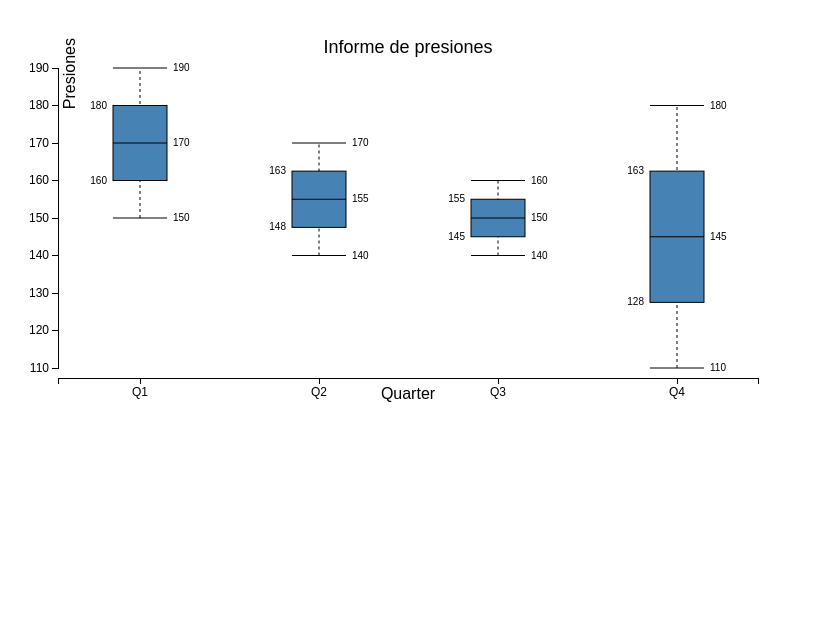
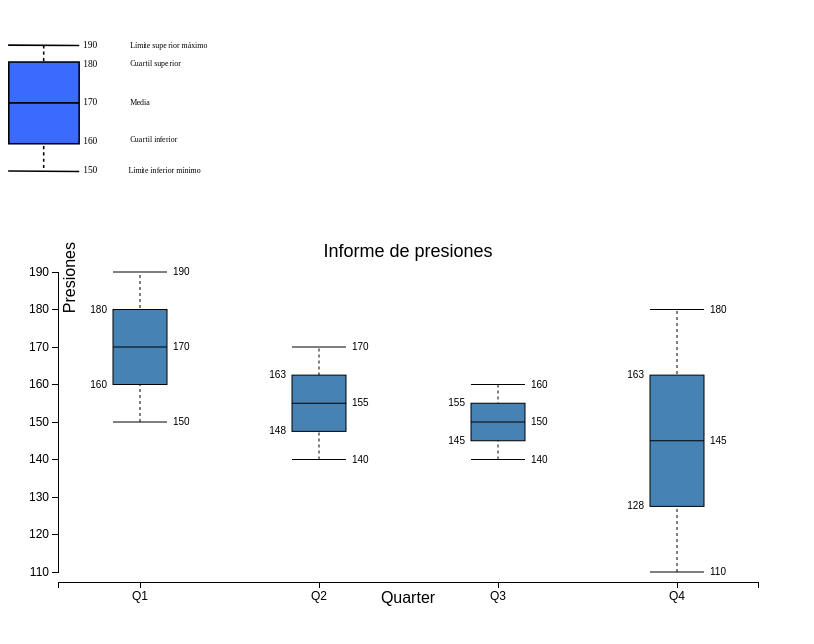
Before and after one commit to gramirezcarrero/d3graph, a plain HTML site: page index.html in a window 1280 px wide. Shown: the whole page, without its empty margins (0-814 px from the left). Drawn offline with Linux system fonts and the light colour scheme.

Commit message:
esplicacion

```diff
--- a/index.html
+++ b/index.html
@@ -47,6 +47,9 @@ body {
 
 </style>
 <body>
+  <div>
+    <img src='boxplot.svg' width="200px" height="200px"></img>
+  </div>
 <script src="d3.v3.min.js"></script>
 <!--<script src="d3.v3.min.js"></script> -->
 <script src="box.js"></script>
@@ -196,3 +199,6 @@ function iqr(k) {
 }
 
 </script>
+
+</body>
+</html>
```
Also changed, not shown: boxplot.svg (added).
